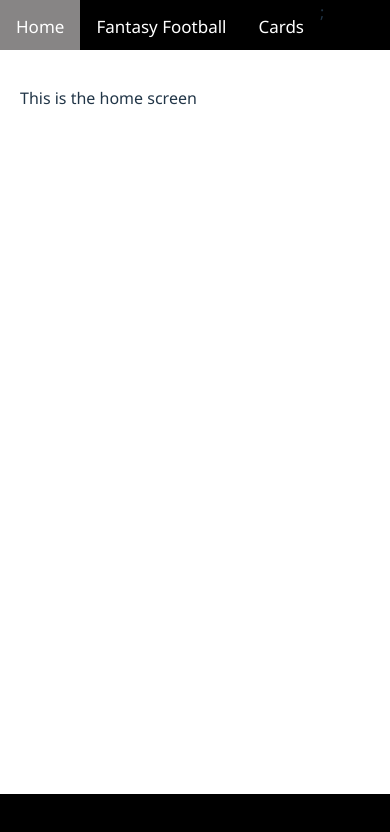
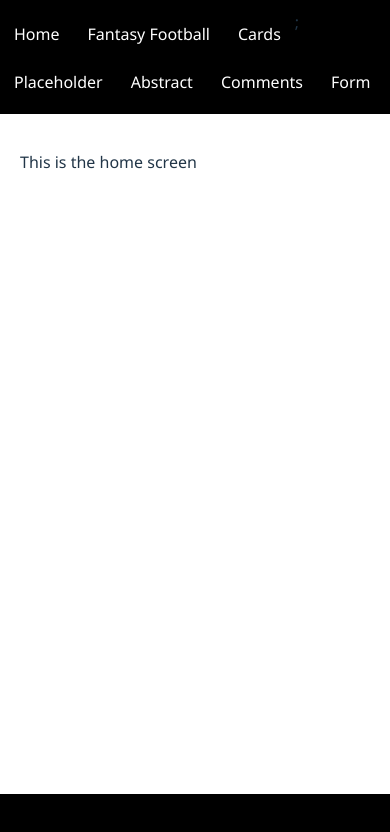
Before and after one commit to bspangler21/FrontendTemplate, a React (Vite) app: page / in a window 390 px wide. Shown: the top 832 px of the page. Built offline with nearby package versions, Linux system fonts and the light colour scheme; what @fluentui/font-icons-mdl2 would draw is missing.

Commit message:
Refactor Form component: streamline input structure and improve layout consistency

```diff
--- a/src/pages/Form.tsx
+++ b/src/pages/Form.tsx
@@ -3,6 +3,7 @@ import utilStyles from "../styles/util.module.css";
 
 function Form() {
 	return (
+		<div className={utilStyles.container}>
 			<div className={formStyles.form}>
 				<div className={formStyles.formRow}>
 					<div className={formStyles.formInputContainer}>
@@ -120,6 +121,7 @@ function Form() {
 					</div>
 				</div>
 			</div>
+		</div>
 	);
 }
 export default Form;
--- a/src/styles/header.module.css
+++ b/src/styles/header.module.css
@@ -1,17 +1,19 @@
 .topnav {
   overflow: hidden;
   background-color: #000000;
-  /* width: calc(100vw - var(--scrollbar-width)); */
-  /* width: 100%; */
+  /* Remove fixed height and let content determine height */
+  /* height: var(--header-height); */
+  min-height: var(--header-height);
   padding-bottom: 10px;
-  /* margin: 10px; */
-  /* position: fixed;
-  z-index: 0;
-
+  /* Add padding-top for mobile safety */
+  padding-top: env(safe-area-inset-top, 0);
+  /* Ensure it starts at the very top */
+  margin: 0;
+  position: relative;
   top: 0;
-  left: 0; */
+  left: 0;
   width: 100%;
-  height: var(--header-height);
+  box-sizing: border-box;
 }
 
 .topnav a {
@@ -22,10 +24,23 @@
   padding: 14px 16px;
   text-decoration: none;
   font-size: 17px;
-
 }
 
 .topnav a:hover {
   background-color: #878585;
   color: #ffffff;
 }
+
+/* Add mobile-specific styles */
+@media (max-width: 768px) {
+  .topnav {
+    /* Ensure proper spacing on mobile */
+    padding-top: max(env(safe-area-inset-top, 0), 10px);
+  }
+
+  .topnav a {
+    /* Adjust padding for mobile touch targets */
+    padding: 12px 14px;
+    font-size: 16px;
+  }
+}
```
Lines whose indentation alone changed are shown as unchanged.
